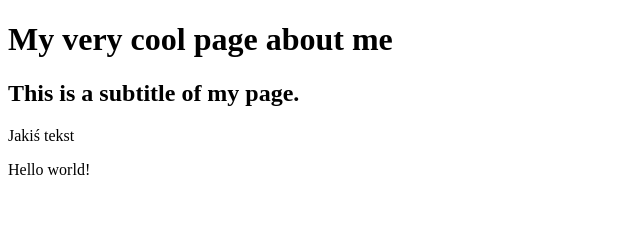
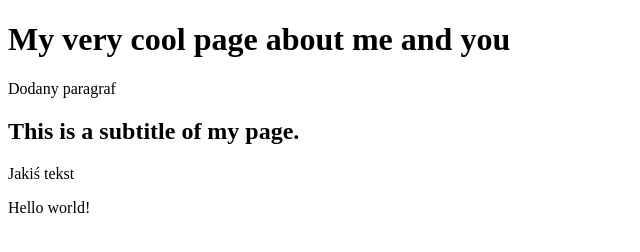
Before and after one commit to mika808/nauka-gita, a plain HTML site: page index.html in a window 1280 px wide. Shown: the whole page, without its empty margins (0-640 px from the left). Drawn offline with Linux system fonts and the light colour scheme.

Commit message:
Change title. Add new paragraph

```diff
--- a/index.html
+++ b/index.html
@@ -5,7 +5,8 @@
 		<title>My page/title></title>
 	</head>
 	<body>
-		<h1>My very cool page about me</h1>
+		<h1>My very cool page about me and you</h1>
+		<p>Dodany paragraf</p>
 		<h2>This is a subtitle of my page.</h2>
 		<p>Jakiś tekst</p>
 		<p>Hello world!</p>
```
